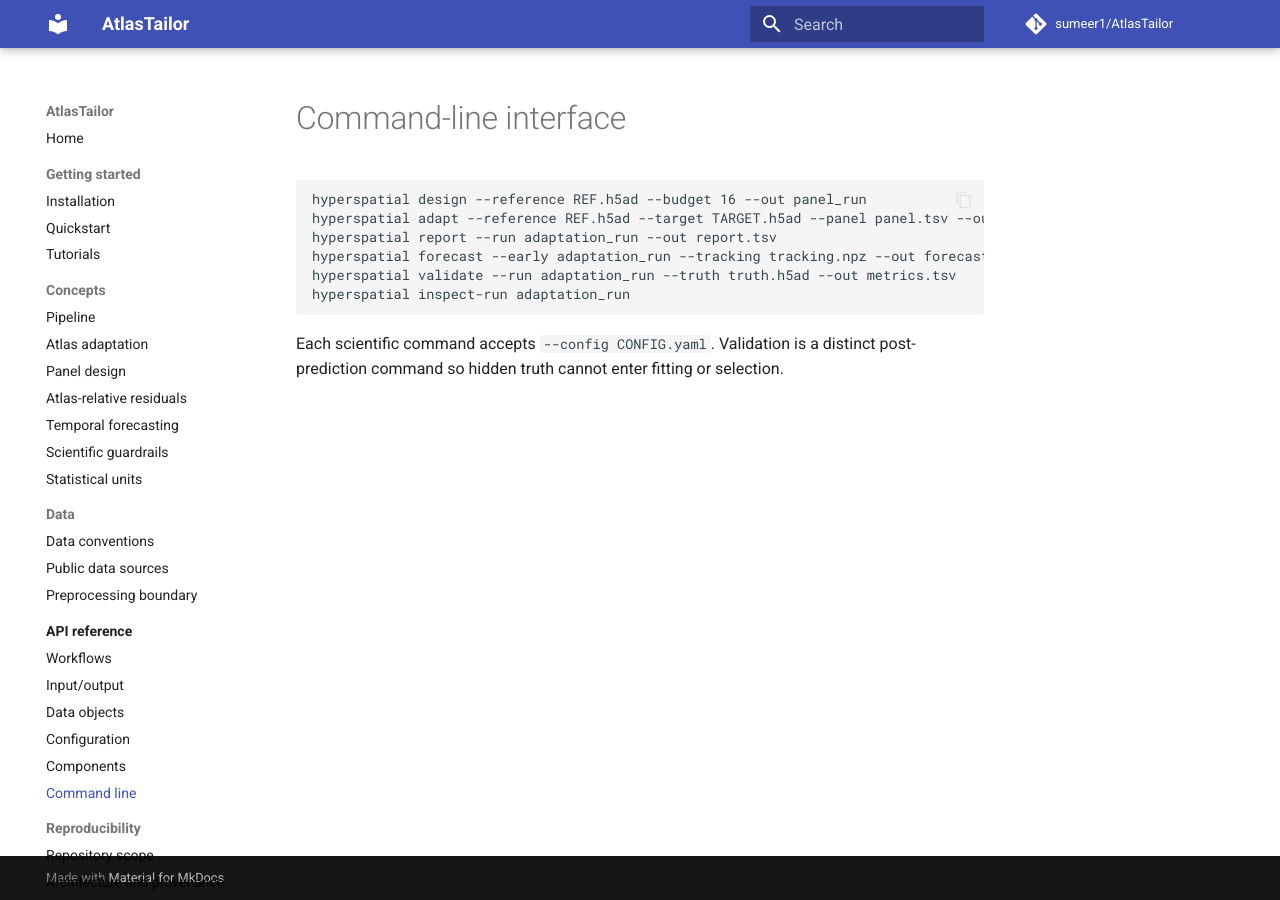
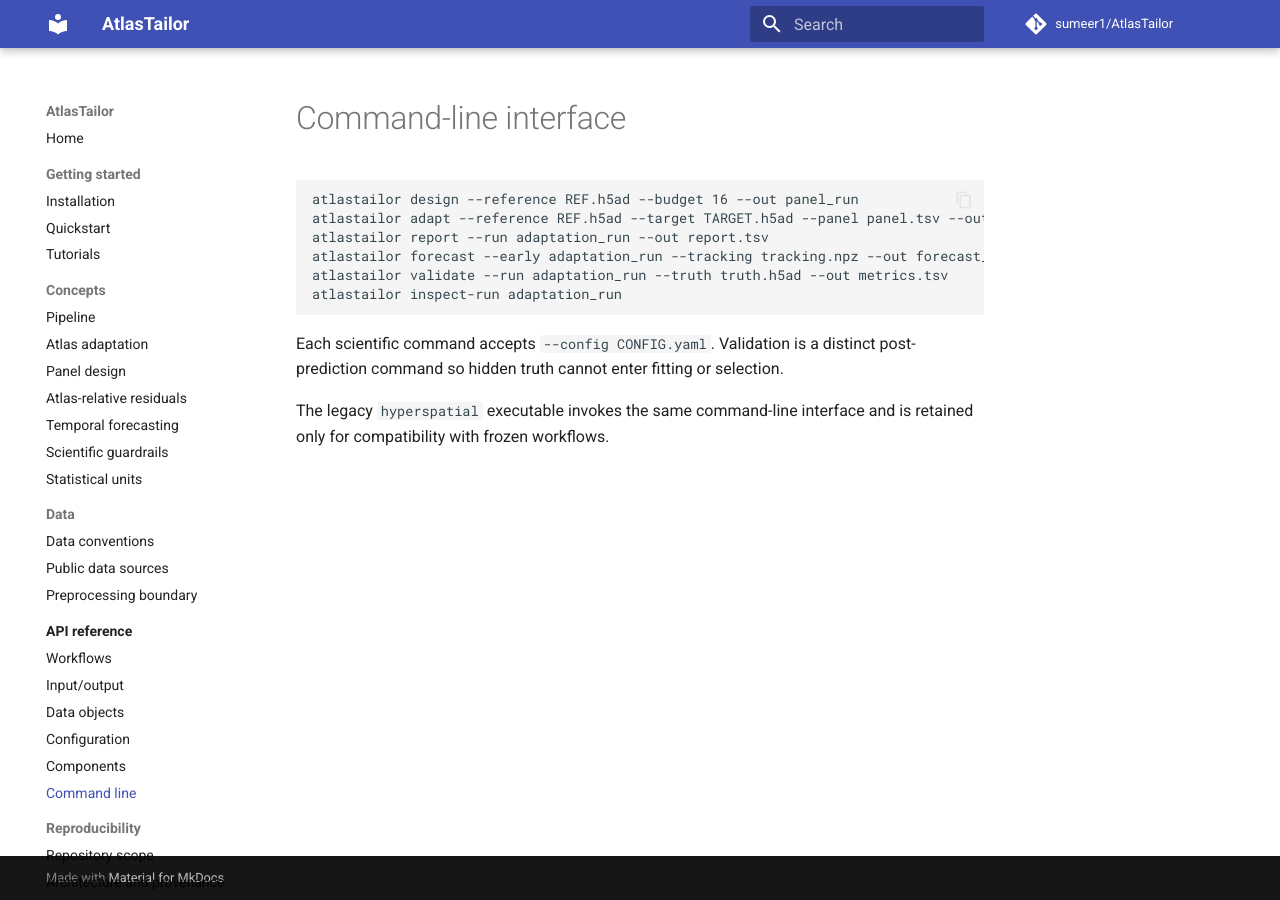
Before and after one commit to sumeer1/AtlasTailor, an MkDocs documentation site: the page built from docs/cli.md, in a window 1280 px wide. Built offline with MkDocs 1.6.1 and Material for MkDocs 9.7.7, drawn with Linux system fonts in a browser that asks for light colours; comment, search, counter and statistics services are not loaded.

Commit message:
Expose AtlasTailor command-line entry point

````diff
--- a/docs/cli.md
+++ b/docs/cli.md
@@ -1,12 +1,14 @@
 # Command-line interface
 
 ```text
-hyperspatial design --reference REF.h5ad --budget 16 --out panel_run
-hyperspatial adapt --reference REF.h5ad --target TARGET.h5ad --panel panel.tsv --out adaptation_run
-hyperspatial report --run adaptation_run --out report.tsv
-hyperspatial forecast --early adaptation_run --tracking tracking.npz --out forecast_run
-hyperspatial validate --run adaptation_run --truth truth.h5ad --out metrics.tsv
-hyperspatial inspect-run adaptation_run
+atlastailor design --reference REF.h5ad --budget 16 --out panel_run
+atlastailor adapt --reference REF.h5ad --target TARGET.h5ad --panel panel.tsv --out adaptation_run
+atlastailor report --run adaptation_run --out report.tsv
+atlastailor forecast --early adaptation_run --tracking tracking.npz --out forecast_run
+atlastailor validate --run adaptation_run --truth truth.h5ad --out metrics.tsv
+atlastailor inspect-run adaptation_run
 ```
 
 Each scientific command accepts `--config CONFIG.yaml`. Validation is a distinct post-prediction command so hidden truth cannot enter fitting or selection.
+
+The legacy `hyperspatial` executable invokes the same command-line interface and is retained only for compatibility with frozen workflows.
--- a/pyproject.toml
+++ b/pyproject.toml
@@ -46,6 +46,7 @@
 test = ["build>=1", "fastapi>=0.100", "httpx>=0.24", "pytest>=7", "ruff>=0.5", "nbclient>=0.9", "nbformat>=5.9"]
 
 [project.scripts]
+atlastailor = "hyperspatial.cli:main"
 hyperspatial = "hyperspatial.cli:main"
 
 [tool.setuptools]
````
Also changed, not shown: README.md (+3 -3 lines), docs/api/index.md (+1 -1 lines), docs/installation.md (+1 -1 lines), docs/quickstart.md (+4 -4 lines), docs/tool_architecture.md (+2 -1 lines), 2 other files.
